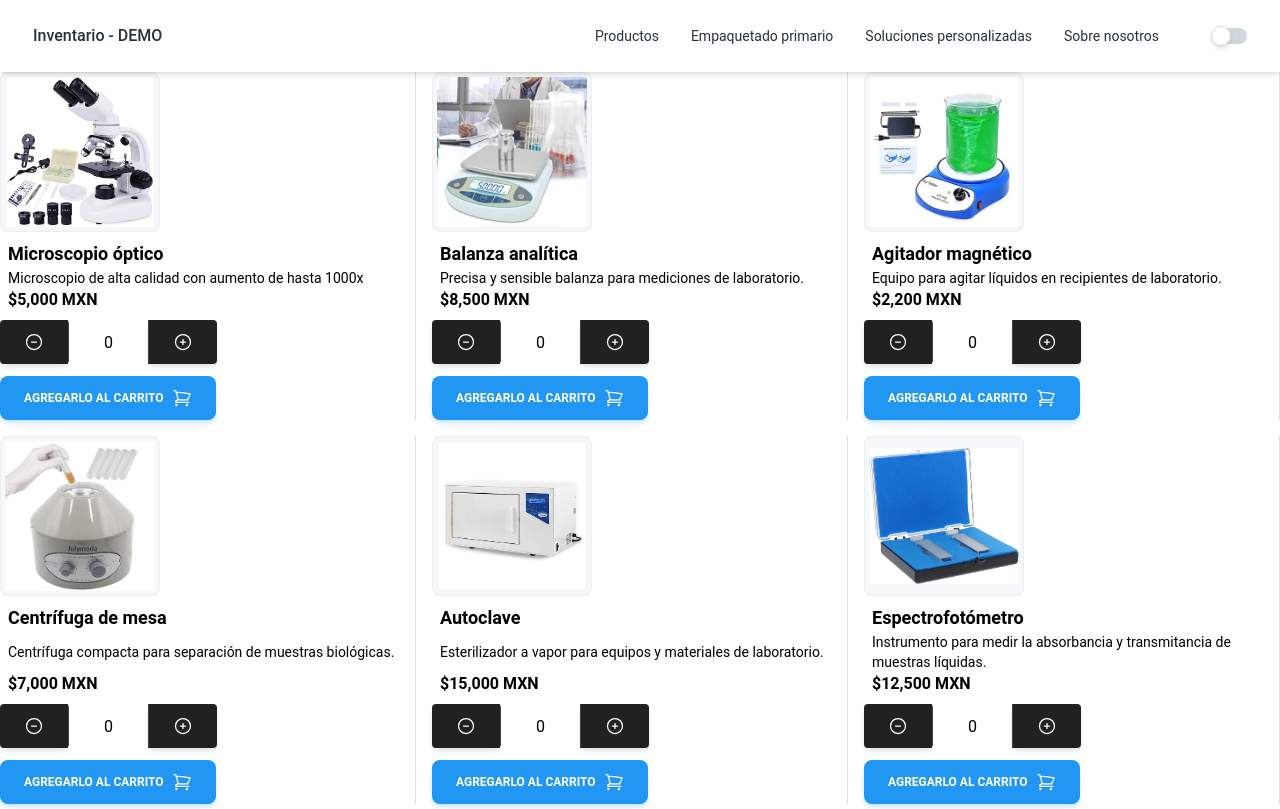
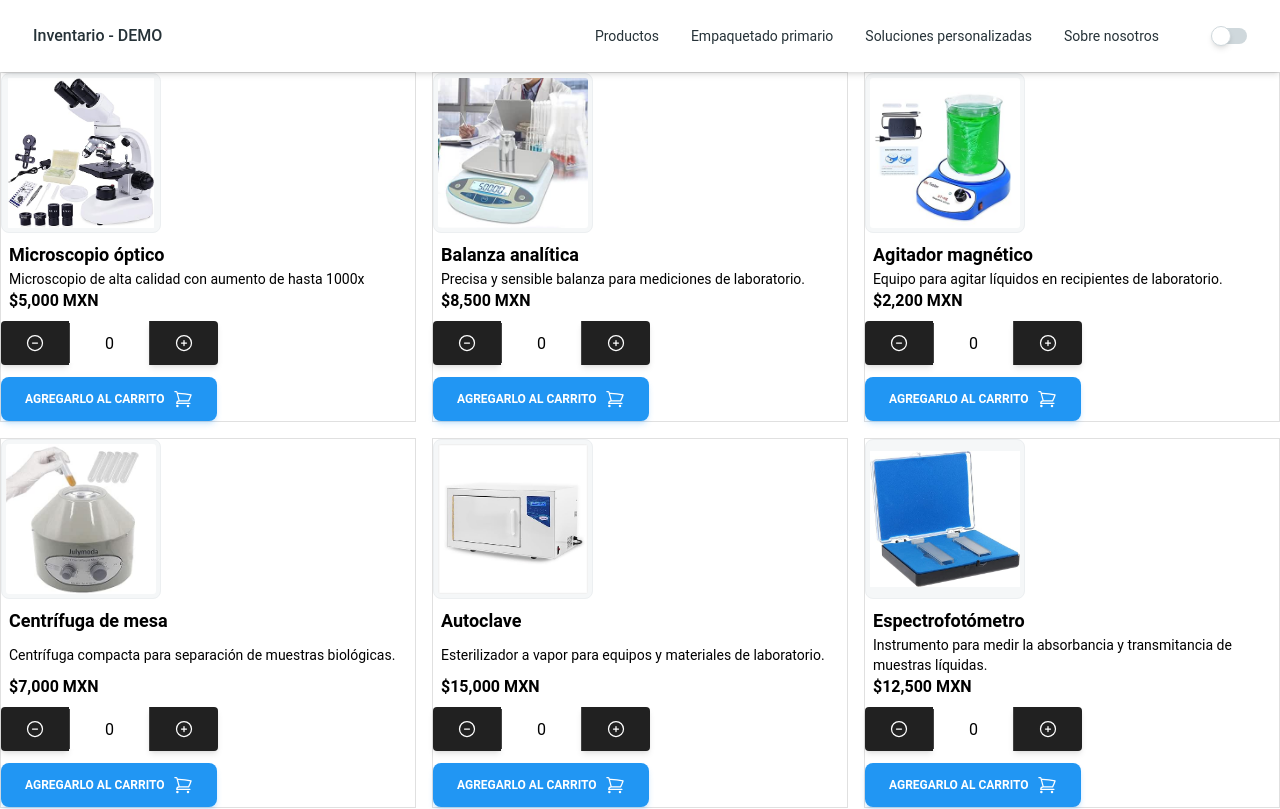
Before and after one commit to Alecfut07/pacific-frontend, a React (Vite) app: page /lab-inventory in a window 1280 px wide. Shown: the top 809 px of the page. Built offline with nearby package versions, Linux system fonts and the light colour scheme.

Commit message:
bugfix/Agregar contorno para cada producto en la galería

```diff
--- a/src/components/LabProduct/LabProduct.jsx
+++ b/src/components/LabProduct/LabProduct.jsx
@@ -15,7 +15,9 @@ function LabProduct({ product, openModal }) {
   const handleIncreaseItemClick = () => setAmount(amount + 1);
 
   return (
-    <div className={`relative flex flex-col border-r border-gray-300`}>
+    <div
+      className={`relative flex flex-col border-b border-l border-r border-t border-gray-300`}
+    >
       <img
         className="h-40 w-40 rounded-lg border border-blue-gray-50 bg-blue-gray-50/50 object-contain p-1 transition duration-300 ease-in-out hover:border-blue-500 hover:brightness-90"
         src={product.images[0]}
--- a/src/components/LabProductsGallery/LabProductsGallery.jsx
+++ b/src/components/LabProductsGallery/LabProductsGallery.jsx
@@ -14,8 +14,6 @@ function LabProductsGallery() {
   const [modalOpen, setModalOpen] = useState(false);
   const [labProductImages, setLabProductImages] = useState(null);
 
-  const [amount, setAmount] = useState(0);
-
   const openModal = (images) => {
     setLabProductImages(images);
     setModalOpen(true);
@@ -25,105 +23,6 @@ function LabProductsGallery() {
     setLabProductImages(null);
     setModalOpen(false);
   };
-
-  const handleDecreaseItemClick = () => {
-    if (amount !== 0) setAmount(amount - 1);
-  };
-  const handleIncreaseItemClick = () => setAmount(amount + 1);
-
-  // Version 4 --> OK
-  //   return (
-  //     <div className="grid grid-cols-1 gap-4 sm:grid-cols-2 md:grid-cols-3">
-  //       {labProducts.map((labProduct, index) => (
-  //         <div
-  //           key={labProduct.id}
-  //           className={`relative flex flex-col${index % 3 === 2 ? " border-r border-gray-300" : ""}`}
-  //         >
-  //           <img
-  //             className="h-40 w-40 rounded-lg border border-blue-gray-50 bg-blue-gray-50/50 object-contain p-1 transition duration-300 ease-in-out hover:border-blue-500 hover:brightness-90"
-  //             src={labProduct.images[0]}
-  //             alt="gallery-photo"
-  //             onClick={() => openModal(labProduct.images)}
-  //           />
-  //           <div className="flex flex-grow flex-col justify-between bg-white p-2">
-  //             <p className="text-lg font-bold">{labProduct.name}</p>
-  //             <p className="text-sm">{labProduct.description}</p>
-  //             <p className="text-base font-bold">${labProduct.price} MXN</p>
-  //           </div>
-  //           <div className="flex items-center justify-between">
-  //             <ButtonGroup>
-  //               <Button>-</Button>
-  //               <Input value={0} />
-  //               <Button>+</Button>
-  //             </ButtonGroup>
-  //           </div>
-  //           <div className="flex items-center justify-between">
-  //             <Button color="blue" className="flex items-center">
-  //               Agregarlo al carrito
-  //               <ShoppingCartIcon className="ml-2 h-5 w-5" />
-  //             </Button>
-  //           </div>
-  //         </div>
-  //       ))}
-  //       <ImagesModal
-  //         isOpen={modalOpen}
-  //         onClose={closeModal}
-  //         images={labProductImages}
-  //       />
-  //     </div>
-  //   );
-
-  // Version 5 --> PENDIENTE
-  //   return (
-  //     <div className="grid grid-cols-1 gap-4 sm:grid-cols-2 md:grid-cols-3">
-  //       {labProducts.map((labProduct, index) => (
-  //         <div
-  //           key={labProduct.id}
-  //           className={`relative flex flex-col${index % 3 === 2 ? " border-r border-gray-300" : ""}`}
-  //         >
-  //           <img
-  //             className="h-40 w-40 rounded-lg border border-blue-gray-50 bg-blue-gray-50/50 object-contain p-1 transition duration-300 ease-in-out hover:border-blue-500 hover:brightness-90"
-  //             src={labProduct.images[0]}
-  //             alt="gallery-photo"
-  //             onClick={() => openModal(labProduct.images)}
-  //           />
-  //           <div className="flex flex-grow flex-col justify-between bg-white p-2">
-  //             <p className="text-lg font-bold">{labProduct.name}</p>
-  //             <p className="text-sm">{labProduct.description}</p>
-  //             <p className="text-base font-bold">${labProduct.price} MXN</p>
-  //           </div>
-  //           <div className="flex items-center justify-between">
-  //             <ButtonGroup className="mb-3 flex items-center">
-  //               <Button
-  //                 className="rounded-l"
-  //                 onClick={() => handleDecreaseItemClick()}
-  //               >
-  //                 <MinusCircleIcon className="h-5 w-5" />
-  //               </Button>
-  //               <input className="h-10 w-20 text-center" value={amount} />
-  //               <Button
-  //                 className="rounded-r"
-  //                 onClick={() => handleIncreaseItemClick()}
-  //               >
-  //                 <PlusCircleIcon className="h-5 w-5" />
-  //               </Button>
-  //             </ButtonGroup>
-  //           </div>
-  //           <div className="flex items-center justify-between">
-  //             <Button color="blue" className="flex items-center">
-  //               Agregarlo al carrito
-  //               <ShoppingCartIcon className="ml-2 h-5 w-5" />
-  //             </Button>
-  //           </div>
-  //         </div>
-  //       ))}
-  //       <ImagesModal
-  //         isOpen={modalOpen}
-  //         onClose={closeModal}
-  //         images={labProductImages}
-  //       />
-  //     </div>
-  //   );
 
   // Version 6 --> OK
   return (
```
